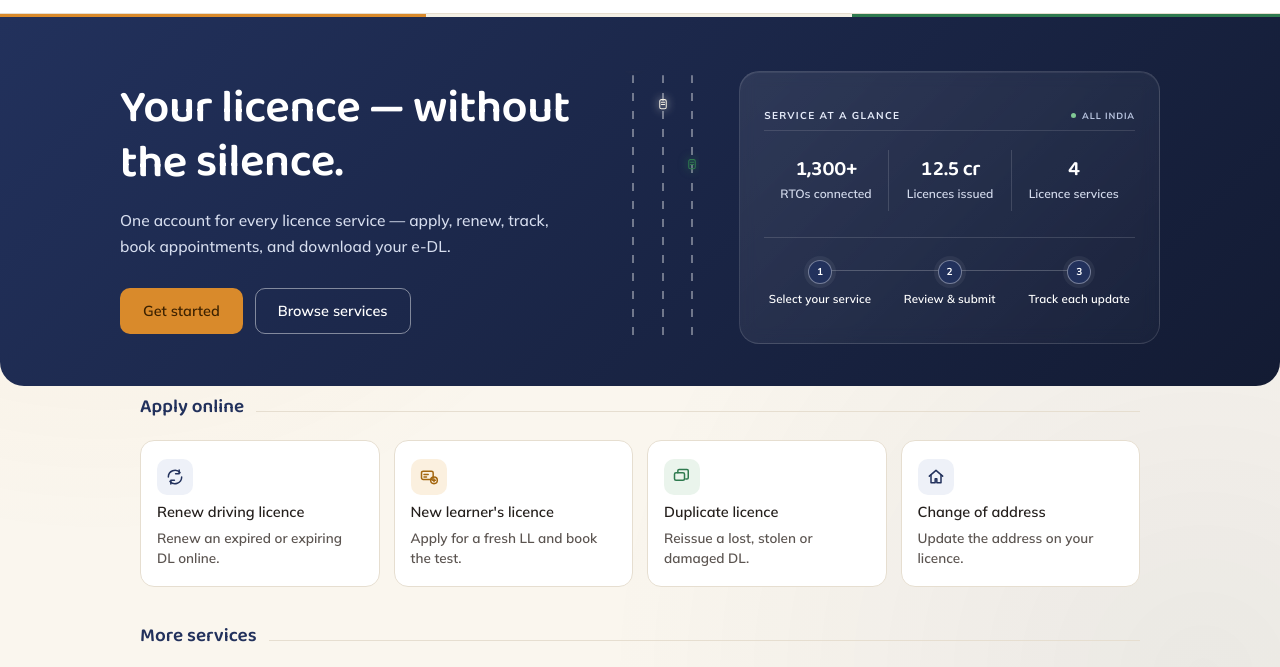
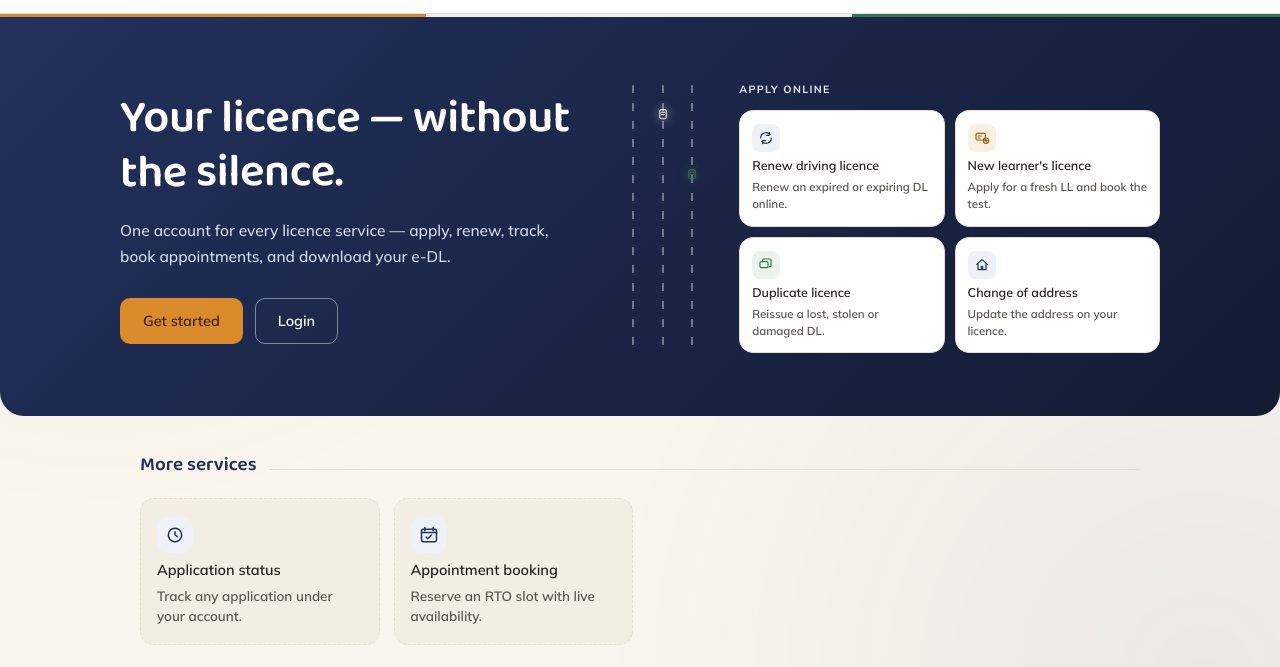
Before and after one commit to tarunkay7/sarathi, a website: page sarathi.html in a window 1280 px wide. Shown: the part 93-760 px from the top of the page. Drawn offline with Linux system fonts and the light colour scheme.

Commit message:
Move real services into hero, drop glass summary card
Replace the glassmorphism "service at a glance" card with the
actual 4 working service cards in a 2x2 grid where it used to sit,
remove the now-duplicate section below, swap the "Browse services"
CTA for a "Login" button, and give the hero more vertical padding.

```diff
--- a/sarathi.html
+++ b/sarathi.html
@@ -201,7 +201,7 @@
 
   /* ---------- HOME ---------- */
   .home-wrap{max-width:1040px;margin:0 auto;padding:0 20px 48px;}
-  .hero{position:relative;overflow:hidden;isolation:isolate;background:linear-gradient(135deg,var(--indigo) 0%,var(--indigo-deep) 100%);color:#fff;border-radius:0 0 24px 24px;padding:54px 24px 42px;}
+  .hero{position:relative;overflow:hidden;isolation:isolate;background:linear-gradient(135deg,var(--indigo) 0%,var(--indigo-deep) 100%);color:#fff;border-radius:0 0 24px 24px;padding:64px 24px 62px;}
   .hero-inner{max-width:1040px;margin:0 auto;display:grid;grid-template-columns:minmax(0,1.05fr) 74px minmax(290px,.95fr);gap:40px;align-items:stretch;}
   .hero-road{position:relative;overflow:hidden;display:flex;justify-content:space-between;gap:8px;padding:4px 2px;}
   .hero-road-lane{position:relative;flex:1;}
@@ -222,45 +222,21 @@
   .hero-cta .btn{width:auto;}
   .hero-cta .btn.ghost{background:transparent;color:#fff;border-color:rgba(255,255,255,.45);}
   .hero-cta .btn.ghost:hover{background:rgba(255,255,255,.1);}
-  .hero-visual{position:relative;z-index:1;display:flex;flex-direction:column;justify-content:center;gap:22px;min-height:100%;padding:28px 24px;border-radius:20px;background:linear-gradient(135deg,rgba(255,255,255,.09),rgba(255,255,255,.025));border:1px solid rgba(255,255,255,.13);box-shadow:inset 0 1px 0 rgba(255,255,255,.07);backdrop-filter:blur(8px);isolation:isolate;animation:infographic-in .8s .18s cubic-bezier(.2,.75,.25,1) both;}
-  .hero-visual::after{content:"";position:absolute;left:24px;right:24px;top:58px;border-top:1px solid rgba(255,255,255,.12);pointer-events:none;z-index:0;}
-  .hero-visual > *{position:relative;z-index:1;}
-  .hero-visual-head{display:flex;align-items:center;justify-content:space-between;gap:10px;color:#E6ECFA;font-size:10px;font-weight:700;letter-spacing:.13em;text-transform:uppercase;}
-  .hero-visual-head .chip{padding:0;color:#BAC6E1;font-size:9px;letter-spacing:.1em;}
-  .hero-visual-head .chip::before{content:"";display:inline-block;width:5px;height:5px;margin:0 6px 1px 0;border-radius:50%;background:#81C995;}
-  .hero .stat-strip{margin:0;padding:4px 0;grid-template-columns:repeat(3,minmax(0,1fr));background:transparent;border:none;border-radius:0;gap:0;overflow:visible;}
-  .hero .stat-strip .s{background:transparent;border:0;border-radius:0;padding:8px 12px;text-align:center;box-shadow:none;animation:statistic-in .5s cubic-bezier(.2,.75,.25,1) both;}
-  .hero .stat-strip .s:nth-child(1){animation-delay:.42s;}.hero .stat-strip .s:nth-child(2){animation-delay:.52s;}.hero .stat-strip .s:nth-child(3){animation-delay:.62s;}
-  .hero .stat-strip .s + .s{border-left:1px solid rgba(255,255,255,.14);}
-  .hero .stat-strip .s .num{color:#fff;font-size:21px;line-height:1.05;letter-spacing:-.03em;}
-  .hero .stat-strip .s .lab{color:#D3DAEC;font-size:12px;font-weight:600;line-height:1.4;margin-top:6px;}
-  .hero-flow{position:relative;display:flex;flex-direction:column;gap:16px;padding:20px 0 0;color:#E9EEF9;border-top:1px solid rgba(255,255,255,.14);}
-  .hero-steps{--step-dot:24px;--step-gap:18px;display:grid;grid-template-columns:repeat(3,minmax(0,1fr));gap:var(--step-gap);position:relative;padding-top:2px;}
-  .hero-steps::before{content:"";position:absolute;left:calc((100% - 2 * var(--step-gap)) / 6);right:calc((100% - 2 * var(--step-gap)) / 6);top:12px;height:1px;background:rgba(255,255,255,.22);}
-  .hero-step{position:relative;z-index:2;display:flex;flex-direction:column;align-items:center;text-align:center;gap:7px;padding:0;background:transparent;border:0;box-shadow:none;opacity:0;animation:journey-step-in .48s cubic-bezier(.2,.75,.25,1) forwards;}
-  .hero-step:nth-child(1){animation-delay:.8s;}.hero-step:nth-child(2){animation-delay:.96s;}.hero-step:nth-child(3){animation-delay:1.12s;}
-  .hero-step .n{width:24px;height:24px;border-radius:999px;display:inline-flex;align-items:center;justify-content:center;background:var(--indigo);border:1px solid rgba(255,255,255,.38);box-shadow:0 0 0 4px rgba(255,255,255,.055);color:#fff;font-size:10px;font-weight:700;}
-  .hero-step strong{font-size:11.5px;color:#fff;line-height:1.35;font-weight:600;letter-spacing:.01em;}
-  @keyframes infographic-in{from{opacity:0;transform:translateX(16px) translateY(4px);}to{opacity:1;transform:none;}}
-  @keyframes statistic-in{from{opacity:0;transform:translateY(5px);}to{opacity:1;transform:none;}}
-  @keyframes journey-step-in{from{opacity:0;transform:translateY(7px);}to{opacity:1;transform:none;}}
+  .hero-services{position:relative;z-index:1;display:flex;flex-direction:column;justify-content:center;gap:12px;}
+  .hero-services-head{color:#E6ECFA;font-size:10.5px;font-weight:700;letter-spacing:.13em;text-transform:uppercase;}
+  .hero-services .svc-grid{grid-template-columns:repeat(2,minmax(0,1fr));gap:10px;}
+  .hero-services .svc-card{padding:13px 12px;gap:5px;}
+  .hero-services .svc-card:hover{box-shadow:0 10px 22px rgba(0,0,0,.35);}
+  .hero-services .svc-ico{width:28px;height:28px;border-radius:8px;}
+  .hero-services .svc-card .t{font-size:12.5px;}
+  .hero-services .svc-card .d{font-size:11.5px;}
   @keyframes fadeUp{from{opacity:0;transform:translateY(10px);}to{opacity:1;transform:translateY(0);}}
-  @media (prefers-reduced-motion: reduce){.hero h1,.hero p,.hero-cta,.hero-visual,.hero .stat-strip .s,.hero-step{animation:none;}.hero-step{opacity:1;}}
+  @media (prefers-reduced-motion: reduce){.hero h1,.hero p,.hero-cta,.hero-services .svc-card{animation:none;}}
   @media (max-width:860px){
     .hero{padding:42px 18px 34px;}
     .hero-inner{grid-template-columns:1fr;gap:18px;}
     .hero-content{max-width:none;padding:0;}
-    .hero-visual{padding:18px;}
     .hero-road{display:none;}
-  }
-  @media (max-width:640px){
-    .hero .stat-strip{grid-template-columns:1fr;gap:0;}
-    .hero .stat-strip .s{padding:9px 0;}
-    .hero .stat-strip .s + .s{border-left:0;border-top:1px solid rgba(255,255,255,.12);}
-    .hero-steps{grid-template-columns:1fr;}
-    .hero-steps::before{left:18px;right:auto;top:12px;bottom:12px;width:1px;height:auto;background:rgba(255,255,255,.22);}
-    .hero-step{padding:0 0 0 40px;}
-    .hero-step .n{position:absolute;left:6px;top:0;}
   }
 
   .word-rotator{display:inline-grid;height:1.2em;overflow:hidden;vertical-align:bottom;padding-right:.15em;}
@@ -408,7 +384,7 @@
       <p class="i18n-hi">एक खाता, हर लाइसेंस सेवा — आवेदन, नवीनीकरण, ट्रैकिंग और डाउनलोड।</p>
       <div class="hero-cta">
         <button class="btn saffron" data-action="goto-login">Get started</button>
-        <button class="btn ghost" data-action="scroll-services">Browse services</button>
+        <button class="btn ghost" data-action="goto-login">Login</button>
       </div>
     </div>
     <div class="hero-road" aria-hidden="true">
@@ -440,57 +416,31 @@
         </span>
       </span>
     </div>
-    <aside class="hero-visual" aria-label="Service snapshot">
-      <div class="hero-visual-head">
-        <span>Service at a glance</span>
-        <span class="chip">All India</span>
-      </div>
-      <div class="stat-strip">
-        <div class="s"><div class="num">1,300+</div><div class="lab">RTOs connected</div></div>
-        <div class="s"><div class="num">12.5 cr</div><div class="lab">Licences issued</div></div>
-        <div class="s"><div class="num">4</div><div class="lab">Licence services</div></div>
-      </div>
-      <div class="hero-flow">
-        <div class="hero-steps">
-          <div class="hero-step">
-            <div class="n">1</div>
-            <strong>Select your service</strong>
-          </div>
-          <div class="hero-step">
-            <div class="n">2</div>
-            <strong>Review &amp; submit</strong>
-          </div>
-          <div class="hero-step">
-            <div class="n">3</div>
-            <strong>Track each update</strong>
-          </div>
-        </div>
+    <aside class="hero-services" aria-label="Apply online">
+      <div class="hero-services-head"><span class="i18n-en">Apply online</span><span class="i18n-hi">ऑनलाइन आवेदन करें</span></div>
+      <div class="svc-grid">
+        <button class="svc-card" style="--i:0" data-action="start-intake" data-service="renew">
+          <div class="svc-ico"><svg width="16" height="16" viewBox="0 0 24 24" fill="none" stroke="currentColor" stroke-width="1.8" stroke-linecap="round" stroke-linejoin="round"><path d="M4 12a8 8 0 0 1 14-5.3M20 12a8 8 0 0 1-14 5.3"/><path d="M17 3.7V8h-4.3"/><path d="M7 20.3V16h4.3"/></svg></div><div class="t">Renew driving licence</div>
+          <div class="d">Renew an expired or expiring DL online.</div>
+        </button>
+        <button class="svc-card" style="--i:1" data-action="start-intake" data-service="new">
+          <div class="svc-ico saffron"><svg width="16" height="16" viewBox="0 0 24 24" fill="none" stroke="currentColor" stroke-width="1.8" stroke-linecap="round" stroke-linejoin="round"><rect x="3" y="5" width="14" height="10" rx="2"/><line x1="6" y1="9" x2="11" y2="9"/><line x1="6" y1="12" x2="9" y2="12"/><circle cx="18" cy="16" r="4"/><line x1="18" y1="14.3" x2="18" y2="17.7"/><line x1="16.3" y1="16" x2="19.7" y2="16"/></svg></div><div class="t">New learner's licence</div>
+          <div class="d">Apply for a fresh LL and book the test.</div>
+        </button>
+        <button class="svc-card" style="--i:2" data-action="start-intake" data-service="duplicate">
+          <div class="svc-ico green"><svg width="16" height="16" viewBox="0 0 24 24" fill="none" stroke="currentColor" stroke-width="1.8" stroke-linecap="round" stroke-linejoin="round"><rect x="3" y="7" width="12" height="9" rx="1.8"/><path d="M7 7V4.5A1.5 1.5 0 0 1 8.5 3H18a1.5 1.5 0 0 1 1.5 1.5V13a1.5 1.5 0 0 1-1.5 1.5H16.5"/></svg></div><div class="t">Duplicate licence</div>
+          <div class="d">Reissue a lost, stolen or damaged DL.</div>
+        </button>
+        <button class="svc-card" style="--i:3" data-action="start-intake" data-service="address">
+          <div class="svc-ico"><svg width="16" height="16" viewBox="0 0 24 24" fill="none" stroke="currentColor" stroke-width="1.8" stroke-linecap="round" stroke-linejoin="round"><path d="M4 11 12 4l8 7"/><path d="M6 10v9h5v-5h2v5h5v-9"/></svg></div><div class="t">Change of address</div>
+          <div class="d">Update the address on your licence.</div>
+        </button>
       </div>
     </aside>
    </div>
   </div>
 
   <div class="home-wrap">
-    <div class="home-section-title" id="services-anchor"><h2><span class="i18n-en">Apply online</span><span class="i18n-hi">ऑनलाइन आवेदन करें</span></h2></div>
-    <div class="svc-grid">
-      <button class="svc-card" style="--i:0" data-action="start-intake" data-service="renew">
-        <div class="svc-ico"><svg width="20" height="20" viewBox="0 0 24 24" fill="none" stroke="currentColor" stroke-width="1.8" stroke-linecap="round" stroke-linejoin="round"><path d="M4 12a8 8 0 0 1 14-5.3M20 12a8 8 0 0 1-14 5.3"/><path d="M17 3.7V8h-4.3"/><path d="M7 20.3V16h4.3"/></svg></div><div class="t">Renew driving licence</div>
-        <div class="d">Renew an expired or expiring DL online.</div>
-      </button>
-      <button class="svc-card" style="--i:1" data-action="start-intake" data-service="new">
-        <div class="svc-ico saffron"><svg width="20" height="20" viewBox="0 0 24 24" fill="none" stroke="currentColor" stroke-width="1.8" stroke-linecap="round" stroke-linejoin="round"><rect x="3" y="5" width="14" height="10" rx="2"/><line x1="6" y1="9" x2="11" y2="9"/><line x1="6" y1="12" x2="9" y2="12"/><circle cx="18" cy="16" r="4"/><line x1="18" y1="14.3" x2="18" y2="17.7"/><line x1="16.3" y1="16" x2="19.7" y2="16"/></svg></div><div class="t">New learner's licence</div>
-        <div class="d">Apply for a fresh LL and book the test.</div>
-      </button>
-      <button class="svc-card" style="--i:2" data-action="start-intake" data-service="duplicate">
-        <div class="svc-ico green"><svg width="20" height="20" viewBox="0 0 24 24" fill="none" stroke="currentColor" stroke-width="1.8" stroke-linecap="round" stroke-linejoin="round"><rect x="3" y="7" width="12" height="9" rx="1.8"/><path d="M7 7V4.5A1.5 1.5 0 0 1 8.5 3H18a1.5 1.5 0 0 1 1.5 1.5V13a1.5 1.5 0 0 1-1.5 1.5H16.5"/></svg></div><div class="t">Duplicate licence</div>
-        <div class="d">Reissue a lost, stolen or damaged DL.</div>
-      </button>
-      <button class="svc-card" style="--i:3" data-action="start-intake" data-service="address">
-        <div class="svc-ico"><svg width="20" height="20" viewBox="0 0 24 24" fill="none" stroke="currentColor" stroke-width="1.8" stroke-linecap="round" stroke-linejoin="round"><path d="M4 11 12 4l8 7"/><path d="M6 10v9h5v-5h2v5h5v-9"/></svg></div><div class="t">Change of address</div>
-        <div class="d">Update the address on your licence.</div>
-      </button>
-    </div>
-
     <div class="home-section-title secondary">
       <h2><span class="i18n-en">More services</span><span class="i18n-hi">अन्य सेवाएं</span></h2>
     </div>
@@ -1094,7 +1044,6 @@ async function handleAction(action, el){
     else if(action === 'goto-dashboard'){ await openDashboard(); showScreen('screen-dashboard'); }
     else if(action === 'goto-login'){ showScreen('screen-login'); }
     else if(action === 'goto-home'){ showScreen('screen-home'); }
-    else if(action === 'scroll-services'){ document.getElementById('services-anchor').scrollIntoView({behavior:'smooth'}); }
     else if(action === 'escalate-demo'){ await escalateDemo(); }
     else if(action === 'add-calendar'){ downloadIcs(); }
     else if(action === 'toggle-lang'){ document.body.classList.toggle('lang-hi'); }
```
